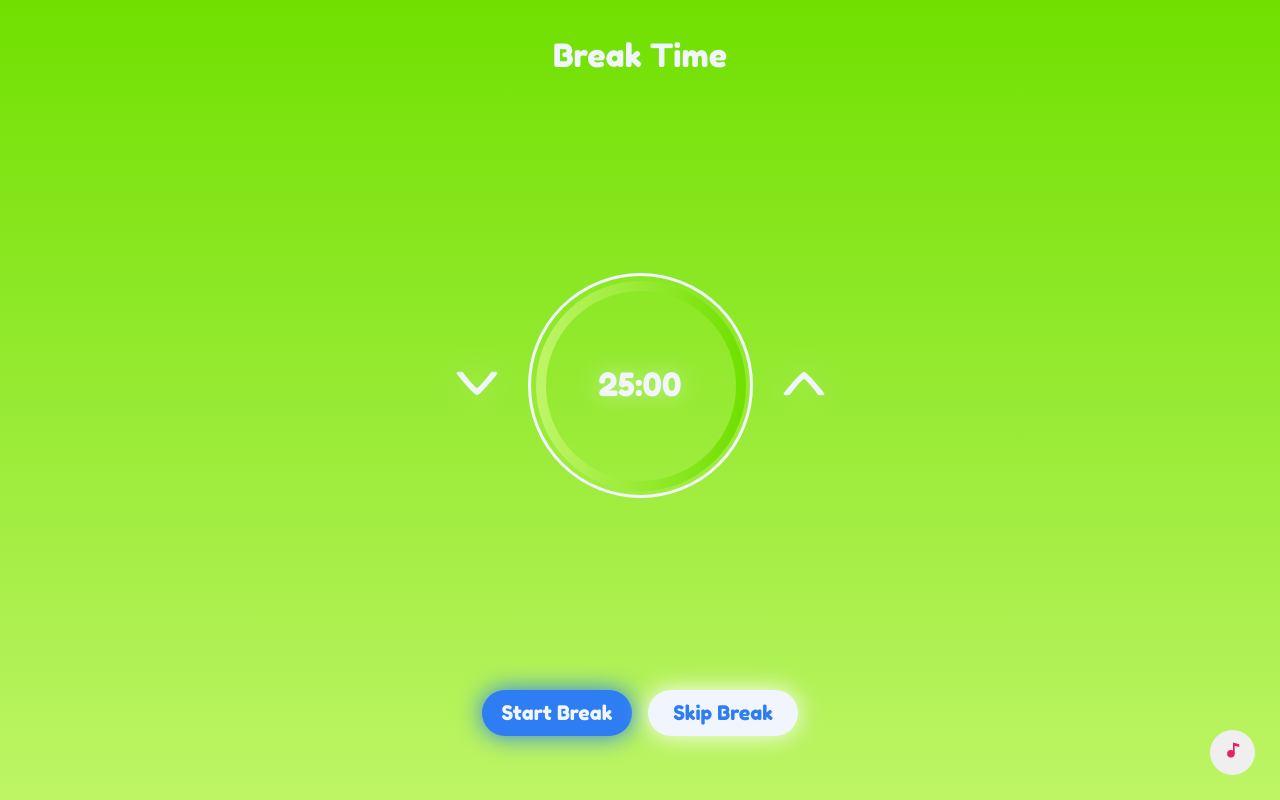
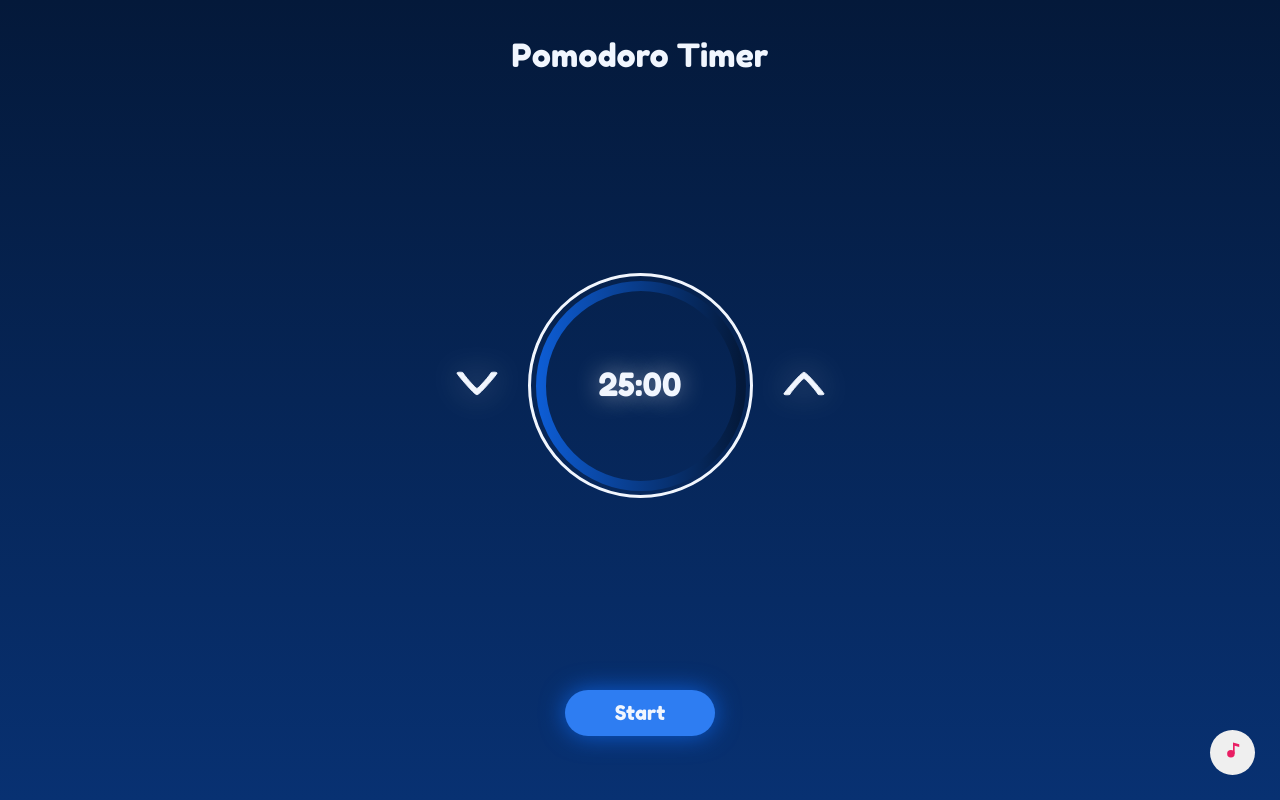
Before and after one commit to bryanmaraujo544/pomodoro-app, a React (Create React App) app: page / in a window 1280 px wide. Built offline with nearby package versions, Linux system fonts and the light colour scheme; no server answers.

Commit message:
fix: fixings things

```diff
--- a/public/serviceworker.js
+++ b/public/serviceworker.js
@@ -8,8 +8,6 @@ self.addEventListener('install', (event) => {
     event.waitUntil(
         caches.open(CACHE_NAME)
             .then((cache) => {
-                console.log('Opened cache');
-
                 return cache.addAll(urlsToCache);
             })
     )
--- a/src/components/App/index.tsx
+++ b/src/components/App/index.tsx
@@ -12,10 +12,11 @@ import { Modal } from '../Modal';
 import { Timer } from '../Timer';
 import { showNotification } from 'utils/showNotification';
 import { motion } from 'framer-motion';
+import { useAudio } from 'hooks/useAudio';
 
 function App() {
   const [hasStarted, setHasStarted] = useState(false);
-  const [isInBreak, setIsInBreak] = useState(true);
+  const [isInBreak, setIsInBreak] = useState(false);
   const [minutes, setMinutes] = useState(25);
   const [seconds, setSeconds] = useState(0);
 
@@ -82,6 +83,8 @@ function App() {
   function handleStopTimer() {
     clearInterval(intervalId?.current || 0);
   }
+
+  // const [isPlaying, setIsPlaying, audio] = useAudio("./deduction-588.ogg");
 
   return (
     <ThemeProvider theme={theme}>
--- a/src/components/Logo/index.tsx
+++ b/src/components/Logo/index.tsx
@@ -1,5 +1,4 @@
-import React, { useContext } from 'react';
-import { ThemeContext } from 'styled-components';
+import React from 'react';
 import { Container } from './styles';
 
 interface Props {
@@ -11,8 +10,7 @@ export const Logo = ({
   isInBreak,
   hasStarted
 }: Props) => {
-  const theme = useContext(ThemeContext);
-  console.log({ theme });
+
   return (
     <Container>
       {hasStarted && !isInBreak && (
--- a/src/components/Modal/index.tsx
+++ b/src/components/Modal/index.tsx
@@ -24,7 +24,6 @@ export const Modal = ({
 
   useEffect(() => {
     axios.get('https://www.googleapis.com/youtube/v3/search?part=snippet&key=AIzaSyCKl6Bud6TjwdOahcuSQ9AYQdyjKUeC2gw&type=video&&maxResults=2&q=matue').then(({ data }) => {
-      console.log('RESPONSE YOU', data);
       setItems(data.items);
       setIsLoading(false);
     }).catch((error) => {
@@ -47,8 +46,6 @@ export const Modal = ({
     setIsModalOpen(false);
   }
 
-
-  console.log({ items });
   return ReactDOM.createPortal(
     <Overlay
       isModalOpen={isModalOpen}
--- a/src/components/SeachInput/index.tsx
+++ b/src/components/SeachInput/index.tsx
@@ -30,7 +30,6 @@ export const SearchInput = ({
     }).catch((error) => {
       console.log('ERROR YOU', error);
     })
-    console.log('on submit');
   }
 
   return (
--- a/src/components/Timer/index.tsx
+++ b/src/components/Timer/index.tsx
@@ -20,8 +20,6 @@ export const Timer = ({
 }: Props) => {
   const [initialTime, setInitialTime] = useState(minutes);
   const [progress, setProgress] = useState(1);
-  console.log('initialTime', initialTime);
-  console.log('minutes', minutes);
 
   useEffect(() => {
     if (initialTime % 5 === 0 && !hasStarted) {
--- /dev/null
+++ b/src/hooks/useAudio.ts
@@ -0,0 +1,22 @@
+/* eslint-disable react-hooks/exhaustive-deps */
+import React, { useState, useEffect } from 'react';
+
+export const useAudio = (url: string) => {
+  const [audio] = useState(new Audio(url));
+  const [playing, setPlaying] = useState(false);
+
+  // useEffect(() => {
+  //   playing ? audio.play() : audio.pause();
+  // }, [playing]);
+
+  useEffect(() => {
+    audio.addEventListener('ended', () => setPlaying(false));
+    return () => {
+      audio.removeEventListener('ended', () => setPlaying(false));
+    };
+  }, []);
+
+  console.log({ playing });
+
+  return [playing, setPlaying, audio] as any;
+}
```
Also changed, not shown: 1 other file (tests, documents, lock files or other folders).
